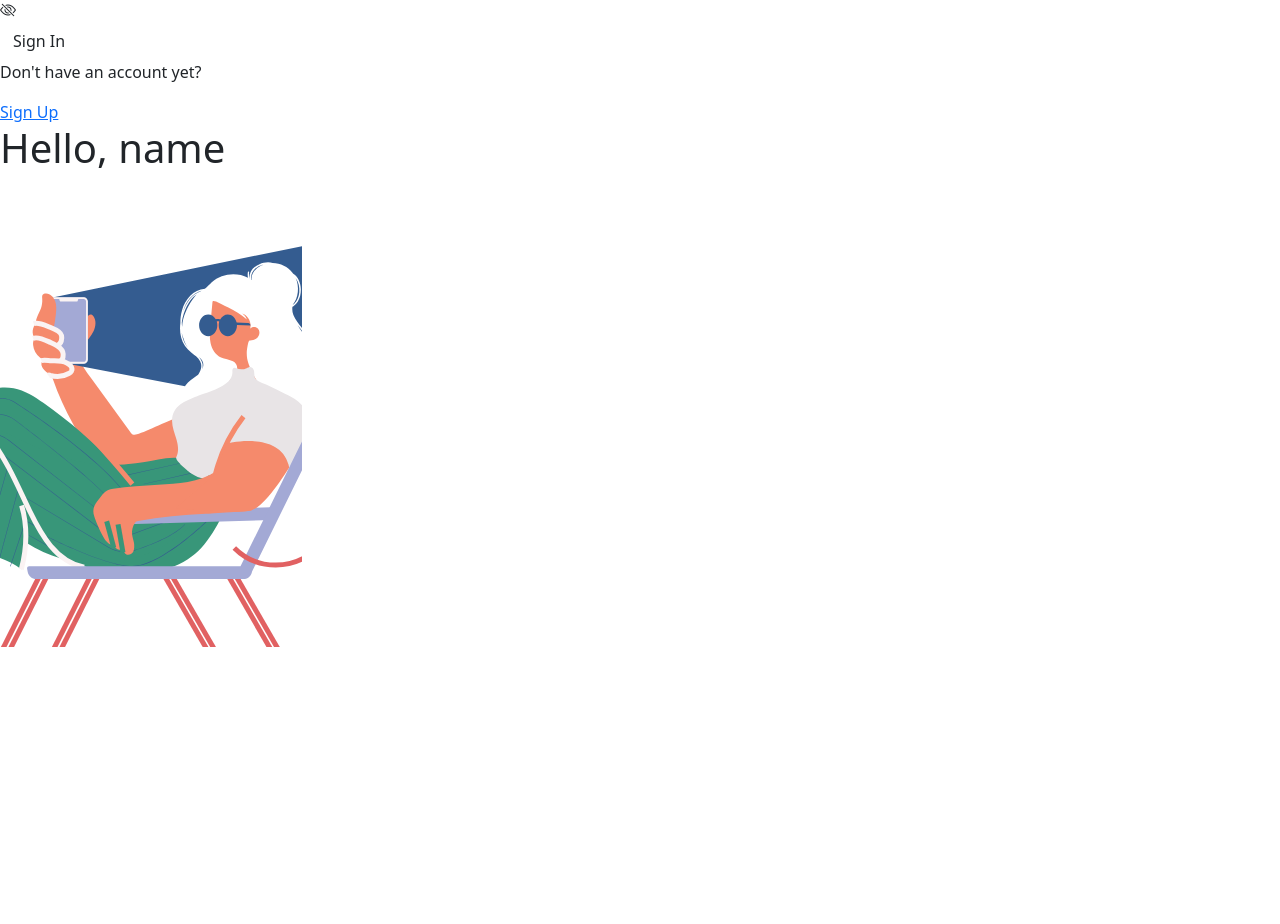
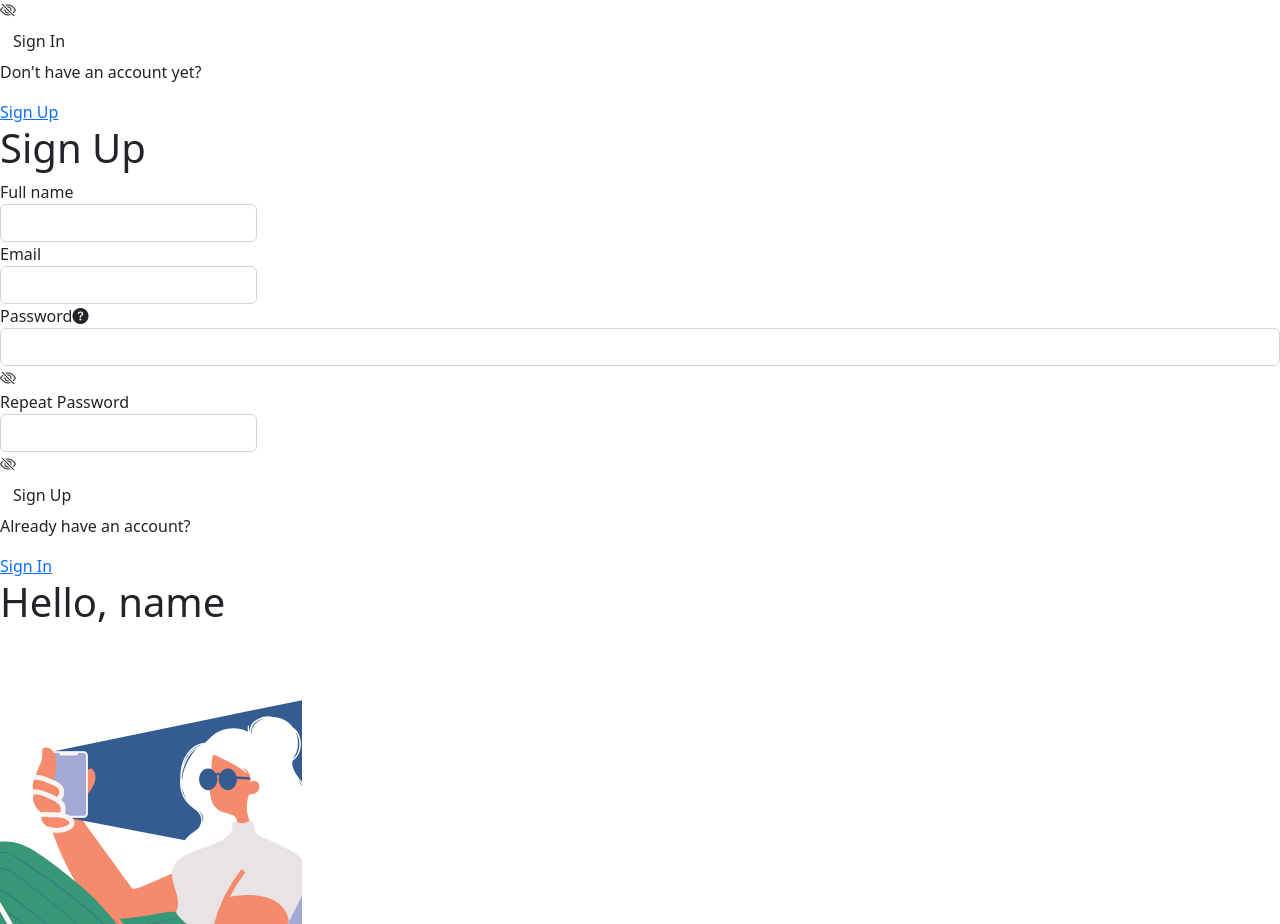
Before and after one commit to NikitaSergeev07/hack_front, a Vue app: page / in a window 1280 px wide. Shown: the part 807-1731 px from the top of the page. Before the commit the page ends 1454 px from the top, so only its background shows below. Built offline with nearby package versions, Linux system fonts and the light colour scheme.

Commit message:
feat: add sign-up component

```diff
--- a/src/App.vue
+++ b/src/App.vue
@@ -1,6 +1,7 @@
 <template>
   <EnterScreen />
   <SignIn />
+  <SignUp />
   <MainPage />
 </template>
 
@@ -8,12 +9,14 @@
 import EnterScreen from './components/EnterScreen/EnterScreen.vue';
 import MainPage from './components/MainPage/MainPage.vue';
 import SignIn from './components/SignIn/SignIn.vue';
+import SignUp from './components/SignUp/SignUp.vue';
 
 export default {
   name: 'App',
   components: {
     EnterScreen,
     SignIn,
+    SignUp,
     MainPage,
   }
 }
--- /dev/null
+++ b/src/components/SignUp/SignUp.vue
@@ -0,0 +1,44 @@
+<template>
+    <div class="sign-up wrapper">
+        <h1 class="headline sign-up__headline">Sign Up</h1>
+
+        <form class="form sign-up__form">
+
+            <div class="form-group">
+                <label class="input-wrapper">Full name
+                    <input type="text" class="form-control" />
+                </label>
+            </div>
+
+            <div class="form-group">
+                <label class="input-wrapper">Email
+                    <input type="email" class="form-control" />
+                </label>
+            </div>
+
+            <div class="form-group input-wrapper">
+                <label class="input-wrapper">Password </label>
+                <i class="bi bi-question-circle-fill"
+                    title="Password must contains 8+ symbols, 1 sprcial and 2 capital letters"></i>
+                <input type="password" class="form-control" />
+                <i class="bi bi-eye-slash"></i>
+            </div>
+
+            <div class="form-group">
+                <label for="inputConfirmPassword" class="input-wrapper">Repeat Password
+                    <input type="password" class="form-control" />
+                    <i class="bi bi-eye-slash"></i>
+                </label>
+            </div>
+
+            <button type="submit" class="btn form__button">Sign Up</button>
+
+        </form>
+
+        <div class="options sign-up__options">
+            <p class="options__description">Already have an account?</p>
+            <a class="options__link" href="#/sign-in">Sign In</a>
+        </div>
+
+    </div>
+</template>
```
